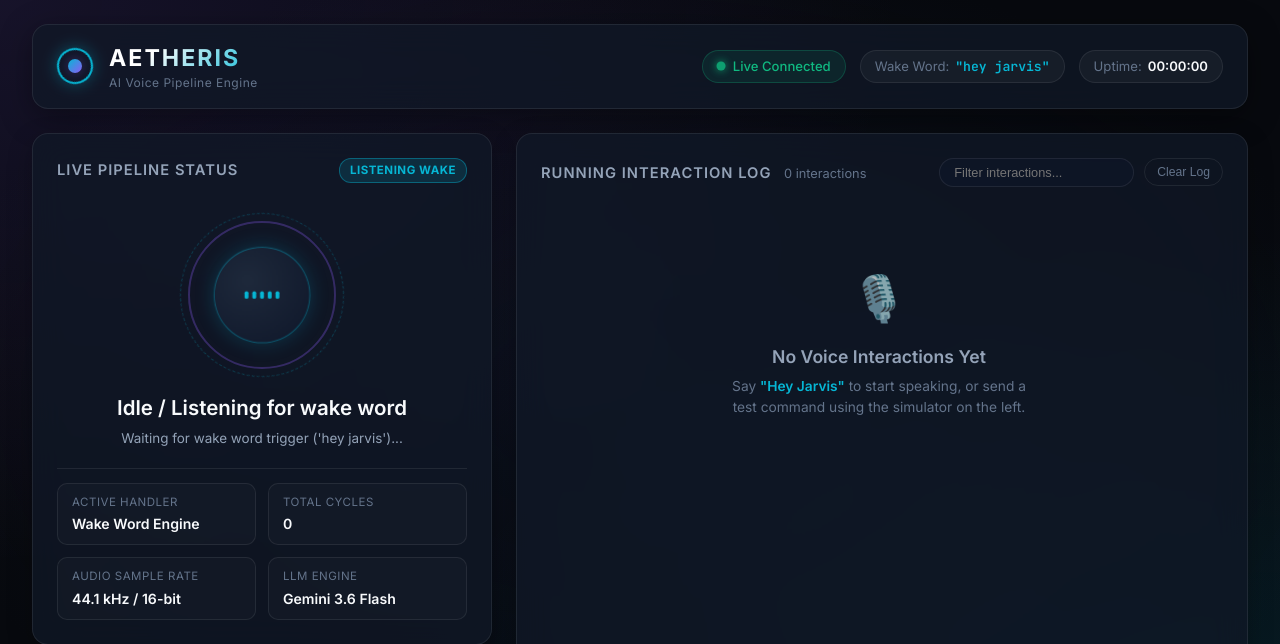
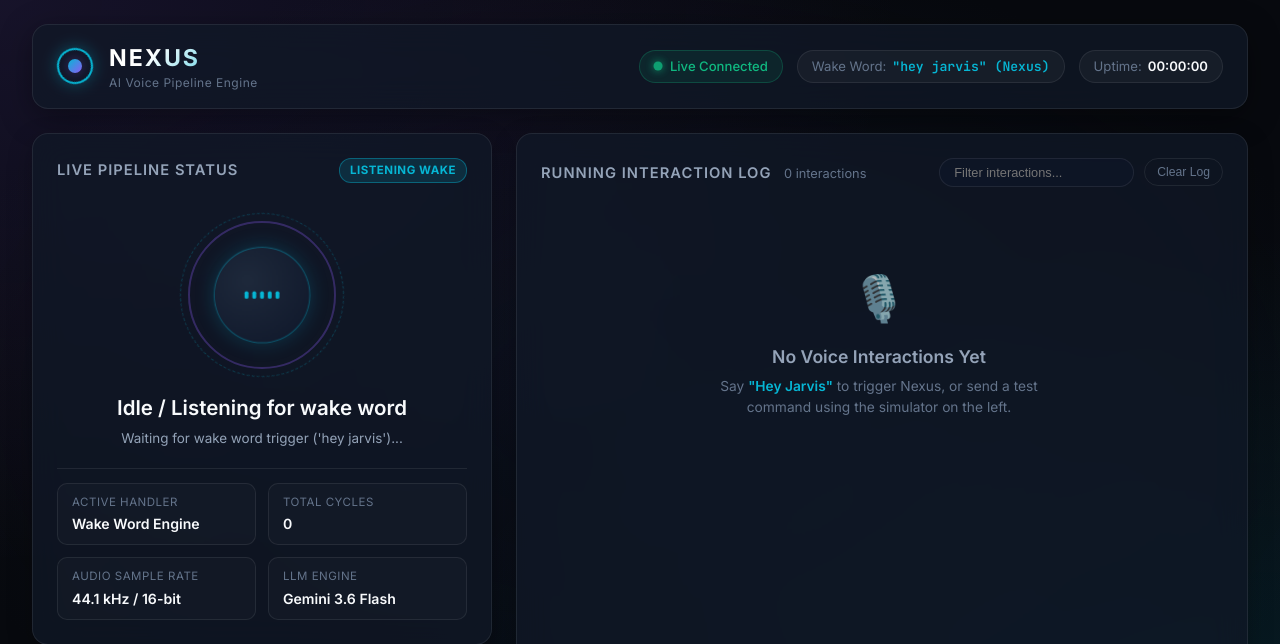
Before and after one commit to fahadali9355-ux/Nexus_Ai, a Flask app: page / in a window 1280 px wide. Shown: the top 644 px of the page. Run offline with Flask 3, Linux system fonts and the light colour scheme; data that the repository does not hold is empty; parts of the project's set-up code (start-up, migrations or seed data) failed here and were passed over.

Commit message:
Rebrand project from Aetheris to Nexus across entire codebase and dashboard

```diff
--- a/app.py
+++ b/app.py
@@ -1,4 +1,4 @@
-"""Flask Web Dashboard for Aetheris Voice Assistant."""
+"""Flask Web Dashboard for Nexus Voice Assistant."""
 
 import threading
 from typing import Any, Dict
@@ -93,7 +93,7 @@ def test_command():
 # Direct users to run main.py as the single unified entry point.
 if __name__ == "__main__":
     print("\n" + "=" * 60)
-    print("  [AETHERIS NOTICE] Please start the application using:")
+    print("  [NEXUS NOTICE] Please start the application using:")
     print("      python main.py")
     print("=" * 60)
     print("  main.py is the single clean entry point that launches both")
--- a/diagnose_mic.py
+++ b/diagnose_mic.py
@@ -1,4 +1,4 @@
-"""Microphone & Wake-Word Diagnostic Tool for Aetheris.
+"""Microphone & Wake-Word Diagnostic Tool for Nexus.
 
 Run this script to check your microphone levels, select the right device,
 and test real-time 'Hey Jarvis' detection sensitivity.
--- a/main.py
+++ b/main.py
@@ -1,4 +1,4 @@
-"""Main entry point for Aetheris voice assistant with continuous daemon loop, silence detection, and smart routing."""
+"""Main entry point for Nexus voice assistant with continuous daemon loop, silence detection, and smart routing."""
 
 import re
 import sys
@@ -220,9 +220,9 @@ def route_and_process(user_text: str) -> str:
 def run_voice_loop() -> None:
     """Executes the continuous end-to-end voice assistant daemon loop."""
     print("\n========================================================")
-    print("      AETHERIS VOICE ASSISTANT - CONTINUOUS DAEMON      ")
+    print("        NEXUS VOICE ASSISTANT - CONTINUOUS DAEMON       ")
     print("========================================================")
-    print("Wake Word: 'hey jarvis' | Status: Active | Dashboard: http://127.0.0.1:5000\n")
+    print("Wake Word: 'hey jarvis' (Nexus trigger) | Status: Active | Dashboard: http://127.0.0.1:5000\n")
 
     # Initialize COM library once at daemon startup for Windows audio and system controls
     try:
@@ -239,7 +239,7 @@ def run_voice_loop() -> None:
             # -------------------------------------------------------------
             state.set_status("Idle / Listening for wake word", active_module="Wake Word Engine")
             print("\n--------------------------------------------------------")
-            print("[LISTENING] Listening continuously for wake word 'hey jarvis'...")
+            print("[LISTENING] Listening continuously for wake word 'Nexus' (model: 'hey_jarvis')...")
 
             try:
                 wake_detected = listen_for_wake_word(wake_word="hey_jarvis", threshold=WAKE_WORD_THRESHOLD)
@@ -380,7 +380,7 @@ def run_voice_loop() -> None:
             print("[CYCLE COMPLETED] Cycle finished. Returning to wake word listener.")
 
         except KeyboardInterrupt:
-            print("\n[SHUTDOWN] Aetheris daemon loop interrupted by user. Cleaning up and exiting...")
+            print("\n[SHUTDOWN] Nexus daemon loop interrupted by user. Cleaning up and exiting...")
             cleanup_browser()
             break
         except Exception as loop_err:
--- a/modules/gemini_client.py
+++ b/modules/gemini_client.py
@@ -84,7 +84,7 @@ ACTION_DECLARATIONS = [
     ),
     types.FunctionDeclaration(
         name="take_screenshot",
-        description="Captures a full screenshot of the screen and saves it with a timestamp into the safe Documents/Aetheris folder.",
+        description="Captures a full screenshot of the screen and saves it with a timestamp into the safe Documents/Nexus folder.",
         parameters=types.Schema(type=types.Type.OBJECT, properties={}),
     ),
     types.FunctionDeclaration(
@@ -122,7 +122,7 @@ ACTION_DECLARATIONS = [
     ),
     types.FunctionDeclaration(
         name="create_text_file",
-        description="Creates a simple text file safely inside the Documents/Aetheris folder with given filename and content.",
+        description="Creates a simple text file safely inside the Documents/Nexus folder with given filename and content.",
         parameters=types.Schema(
             type=types.Type.OBJECT,
             properties={
--- a/modules/state.py
+++ b/modules/state.py
@@ -1,4 +1,4 @@
-"""Thread-safe global state manager for Aetheris Voice Assistant & Flask Dashboard."""
+"""Thread-safe global state manager for Nexus Voice Assistant & Flask Dashboard."""
 
 from datetime import datetime
 import threading
--- a/modules/wake_word.py
+++ b/modules/wake_word.py
@@ -72,6 +72,9 @@ def _update_last_max_score(score: float) -> None:
     setattr(listen_for_wake_word, "last_max_score", score)
 
 
+# TODO: Replace with custom-trained "nexus" wake word model once training
+# is complete via openWakeWord's Colab notebook. Currently using
+# "hey_jarvis" as a placeholder detection model.
 def listen_for_wake_word(
     wake_word: str = "hey_jarvis",
     threshold: Optional[float] = None,
--- a/modules/wikipedia_search.py
+++ b/modules/wikipedia_search.py
@@ -3,7 +3,7 @@
 import wikipedia
 
 # Set browser User-Agent to satisfy Wikipedia MediaWiki API policy
-wikipedia.set_user_agent("Mozilla/5.0 (Windows NT 10.0; Win64; x64) AetherisVoiceAssistant/1.0")
+wikipedia.set_user_agent("Mozilla/5.0 (Windows NT 10.0; Win64; x64) NexusVoiceAssistant/1.0")
 
 
 def search_wikipedia(query: str, sentences: int = 2) -> str:
--- a/static/css/style.css
+++ b/static/css/style.css
@@ -1,4 +1,4 @@
-/* Aetheris Modern Dark Glassmorphism Design System */
+/* Nexus Modern Dark Glassmorphism Design System */
 :root {
     --bg-main: #07090e;
     --bg-card: rgba(17, 24, 39, 0.75);
--- a/static/js/app.js
+++ b/static/js/app.js
@@ -1,5 +1,5 @@
 /**
- * Aetheris Voice Assistant - Frontend Realtime Dashboard Controller
+ * Nexus Voice Assistant - Frontend Realtime Dashboard Controller
  */
 
 document.addEventListener("DOMContentLoaded", () => {
@@ -209,7 +209,7 @@ document.addEventListener("DOMContentLoaded", () => {
                 </div>
                 <div class="item-response">
                     <div class="response-label">
-                        <span>Aetheris Response</span>
+                        <span>Nexus Response</span>
                         <button class="copy-btn" data-text="${escapeHtmlAttr(item.response || '')}">Copy</button>
                     </div>
                     <div class="response-text">${escapeHtml(item.response || "")}</div>
--- a/templates/index.html
+++ b/templates/index.html
@@ -3,7 +3,7 @@
 <head>
     <meta charset="UTF-8">
     <meta name="viewport" content="width=device-width, initial-scale=1.0">
-    <title>Aetheris Voice Assistant — Live Dashboard</title>
+    <title>Nexus Voice Assistant — Live Dashboard</title>
     <!-- Google Fonts -->
     <link rel="preconnect" href="https://fonts.googleapis.com">
     <link rel="preconnect" href="https://fonts.gstatic.com" crossorigin>
@@ -20,7 +20,7 @@
                     <span class="icon-core"></span>
                 </div>
                 <div class="brand-titles">
-                    <h1 class="brand-name">AETHERIS</h1>
+                    <h1 class="brand-name">NEXUS</h1>
                     <span class="brand-subtitle">AI Voice Pipeline Engine</span>
                 </div>
             </div>
@@ -32,7 +32,7 @@
                 </div>
                 <div class="metric-chip">
                     <span class="metric-label">Wake Word:</span>
-                    <code class="metric-value">"hey jarvis"</code>
+                    <code class="metric-value">"hey jarvis" (Nexus)</code>
                 </div>
                 <div class="metric-chip">
                     <span class="metric-label">Uptime:</span>
@@ -72,7 +72,7 @@
                     <!-- Status Text Display -->
                     <div class="status-info">
                         <h2 class="current-status-text" id="current-status-display">Idle / Listening for wake word</h2>
-                        <p class="status-subtext" id="status-subtext">Waiting for microphone activation with 'hey jarvis'</p>
+                        <p class="status-subtext" id="status-subtext">Waiting for microphone activation (say 'Hey Jarvis' to trigger Nexus)</p>
                     </div>
 
                     <!-- Active Component Telemetry -->
@@ -195,7 +195,7 @@
                         <div class="empty-state" id="empty-state">
                             <div class="empty-icon">🎙️</div>
                             <h3>No Voice Interactions Yet</h3>
-                            <p>Say <span class="highlight">"Hey Jarvis"</span> to start speaking, or send a test command using the simulator on the left.</p>
+                            <p>Say <span class="highlight">"Hey Jarvis"</span> to trigger Nexus, or send a test command using the simulator on the left.</p>
                         </div>
                     </div>
                 </div>
```
Also changed, not shown: modules/task_executor.py (+9 -9 lines), tests/manual_test_notes.md (+1 -1 lines), tests/test_end_to_end_cycle.py (+3 -3 lines), tests/test_routing_heuristics.py (+1 -1 lines), tests/test_routing_priority.py (+2 -2 lines), tests/test_selenium_tab_management.py (+1 -1 lines), tests/test_task_execution.py (+6 -6 lines), tests/test_wake_word_sensitivity.py (+1 -1 lines).
